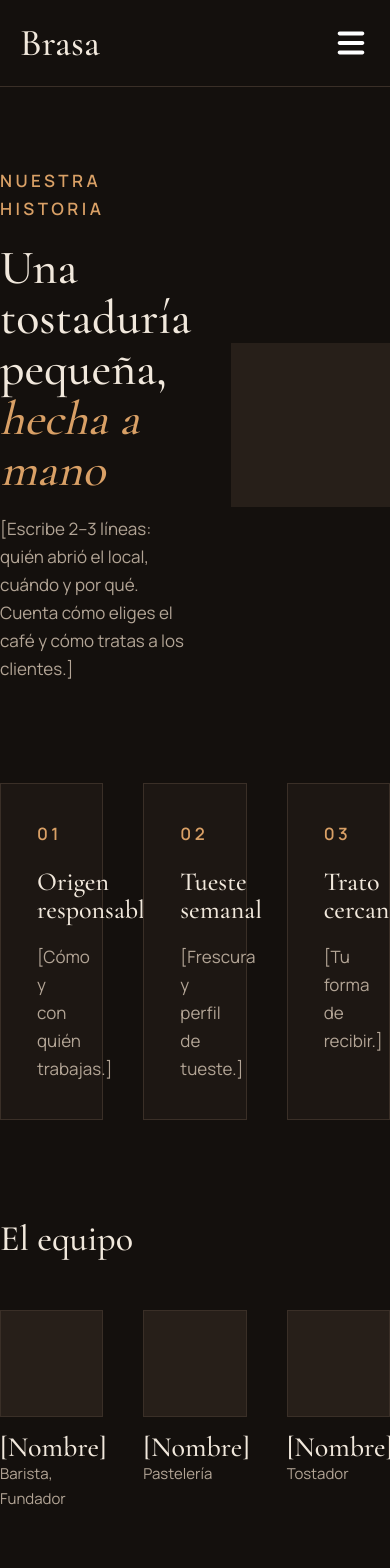
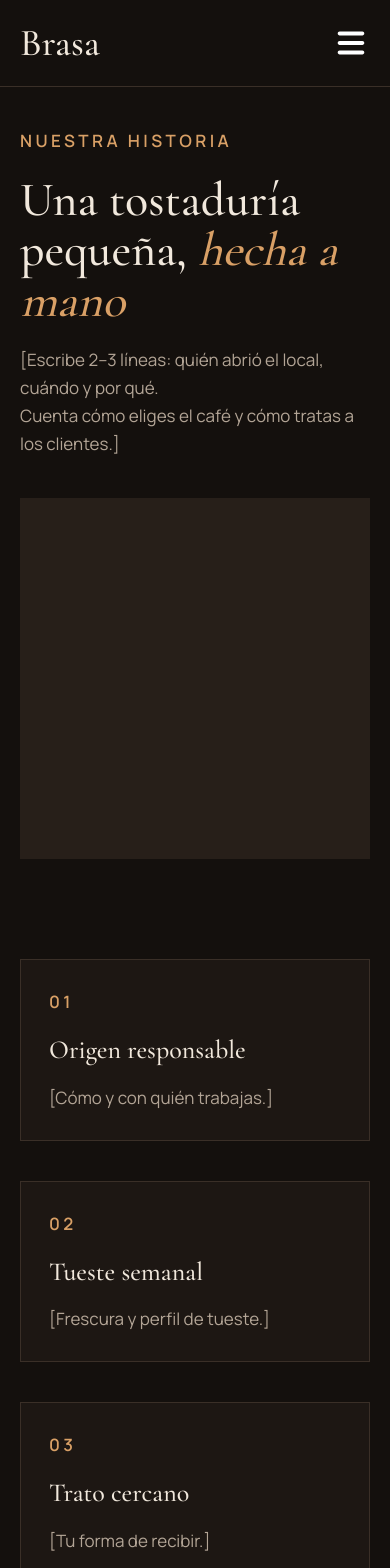
Before and after one commit to asanchezloaiza274-cell/coffee, a React (Vite) app: page /about-us in a window 390 px wide. Shown: the top 1568 px of the page. Built offline with nearby package versions, Linux system fonts and the light colour scheme.

Commit message:
Ajustando responsive

```diff
--- a/src/components/AboutUs/OurHistory.tsx
+++ b/src/components/AboutUs/OurHistory.tsx
@@ -2,7 +2,7 @@ import ExampleImage from "../../img/example.PNG";
 
 export default function OurHistory() {
   return (
-    <section className="flex items-center gap-10 mt-20">
+    <section className="flex flex-col md:flex-row items-center gap-10 mt-10 md:mt-20">
       <div className="flex flex-col gap-5 w-full">
         <span className="uppercase font-semibold tracking-[0.2em] text-accent">
           Nuestra Historia
--- a/src/components/AboutUs/OurTeam.tsx
+++ b/src/components/AboutUs/OurTeam.tsx
@@ -2,11 +2,11 @@ import { ourTeam } from "../../constants";
 
 export default function OurTeam() {
   return (
-    <section className="flex flex-col gap-3 mt-25">
+    <section className="flex flex-col md:gap-3 mt-25">
       <h2 className="mb-10 font-display text-[clamp(2.25rem,4vw,3.5rem)] font-medium leading-[1.05]">
         El equipo
       </h2>
-      <div className="grid grid-cols-3 gap-10">
+      <div className="grid md:grid-cols-3 gap-10">
         {ourTeam.map(({ photo, name, rol }, index) => (
           <article key={index}>
             <div>
--- a/src/components/AboutUs/Values.tsx
+++ b/src/components/AboutUs/Values.tsx
@@ -2,9 +2,9 @@ import { values } from "../../constants";
 
 export default function Values() {
   return (
-    <div className="grid grid-cols-3 gap-10 mt-25">
+    <div className="grid md:grid-cols-3 gap-10 mt-25">
       {values.map(({ count, title, text }, index) => (
-        <article className="flex flex-col gap-2 border border-line bg-surface p-9" key={index}>
+        <article className="flex flex-col gap-2 border border-line bg-surface p-7 md:p-9" key={index}>
           <span className="font-semibold uppercase tracking-[0.2em] text-accent">
             {count}
           </span>
--- a/src/components/Reservations/Schedule.tsx
+++ b/src/components/Reservations/Schedule.tsx
@@ -1,7 +1,7 @@
 export default function Schedule() {
   return (
     <section className="flex gap-10 w-77/100">
-      <form className="flex flex-col gap-5 bg-surface p-6 border border-line">
+      <form className="flex flex-col gap-5 bg-surface p-6 border border-line h-fit">
         <div className="flex flex-col gap-2 text-sm font-semibold">
           <label htmlFor="fullname">Nombre</label>
           <input
@@ -51,6 +51,8 @@ export default function Schedule() {
             />
           </div>
         </div>
+        <button type="submit" className="h-13 rounded-xs bg-accent text-[15px] font-bold tracking-[0.04em] text-bg transition hover:brightness-110 cursor-pointer">Confirmar reserva</button>
+        <p className="text-sm text-muted">Recibirás una confirmación por correo. Mesas reservadas durante 15 minutos.</p>
       </form>
     </section>
   );
--- a/src/pages/AboutUs.tsx
+++ b/src/pages/AboutUs.tsx
@@ -5,7 +5,7 @@ import Values from "../components/AboutUs/Values";
 export default function AboutUs() {
     return (
 
-        <main className="max-w-7xl mx-auto">
+        <main className="max-w-7xl mx-auto px-5 md:px-0">
             <OurHistory />
             <Values />
             <OurTeam />
--- a/src/pages/Menu.tsx
+++ b/src/pages/Menu.tsx
@@ -2,7 +2,7 @@ import { items } from "../constants";
 
 export default function Menu() {
   return (
-    <section className="flex flex-col py-16 max-w-7xl mx-auto">
+    <section className="flex flex-col py-16 max-w-7xl mx-auto px-5 md:px-0">
       <div className="flex flex-col gap-1 text-center">
         <span className="uppercase font-semibold tracking-[0.2em] text-accent text-sm">
           La carta
@@ -16,7 +16,7 @@ export default function Menu() {
         </p>
       </div>
 
-      <div className="grid grid-cols-2 gap-20 mt-17">
+      <div className="grid md:grid-cols-2 gap-20 mt-17">
         {items.map(({ title, items }) => (
           <div key={title}>
             <h2 className="mb-4 font-display text-[clamp(1.20rem,3vw,2.75rem)] font-medium leading-[1.05] text-accent">
@@ -42,7 +42,7 @@ export default function Menu() {
         ))}
       </div>
 
-      <div className="bg-surface text-center border border-line py-9 text-muted mt-17">
+      <div className="bg-surface text-center border border-line py-9 text-muted mt-17 text-sm md:text-md">
         <p>
           Los precios incluyen impuestos. Avísanos de cualquier alergia o
           intolerancia.
--- a/src/pages/Reservations.tsx
+++ b/src/pages/Reservations.tsx
@@ -3,7 +3,7 @@ import Schedule from "../components/Reservations/Schedule";
 
 export default function Reservations() {
   return (
-    <main className="max-w-7xl mx-auto py-20 flex flex-col gap-10">
+    <main className="max-w-7xl mx-auto py-20 flex flex-col gap-10 px-5 md:px-0">
       <section className="flex flex-col gap-1">
         <span className="text-[13px] font-semibold uppercase tracking-[0.2em] text-accent">
           Reservas y contacto
@@ -14,7 +14,7 @@ export default function Reservations() {
       </section>
 
       <div
-        className="flex gap-15
+        className="flex flex-col md:flex-row gap-15
       "
       >
         <Schedule />
@@ -34,7 +34,7 @@ export default function Reservations() {
             <p className="text-muted">[correo@tucafe.com] · [+00 000 000 000]</p>
           </div>
           <div>
-            <img src={ExampleImg} alt="Imágen de ejemplo" />
+            <img src={ExampleImg} alt="Imágen de ejemplo" className="w-full" />
           </div>
         </div>
       </div>
```
